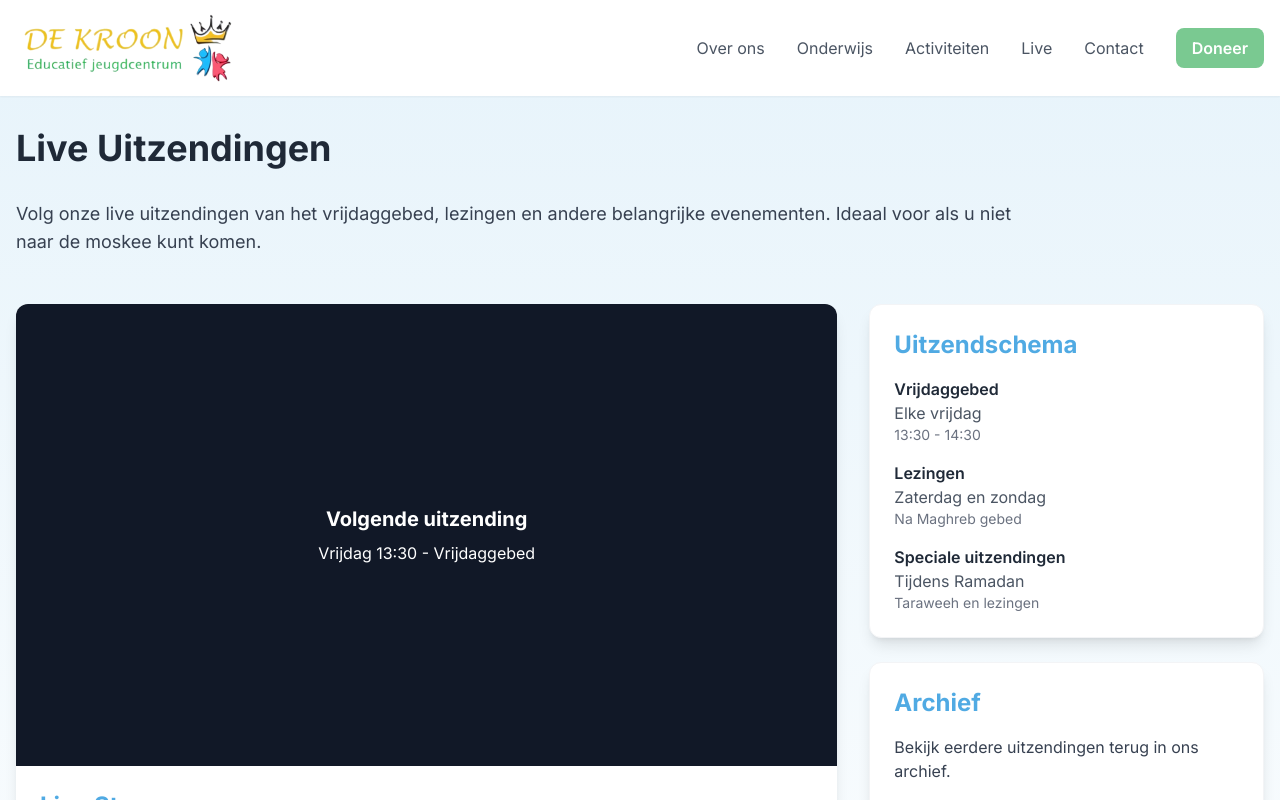
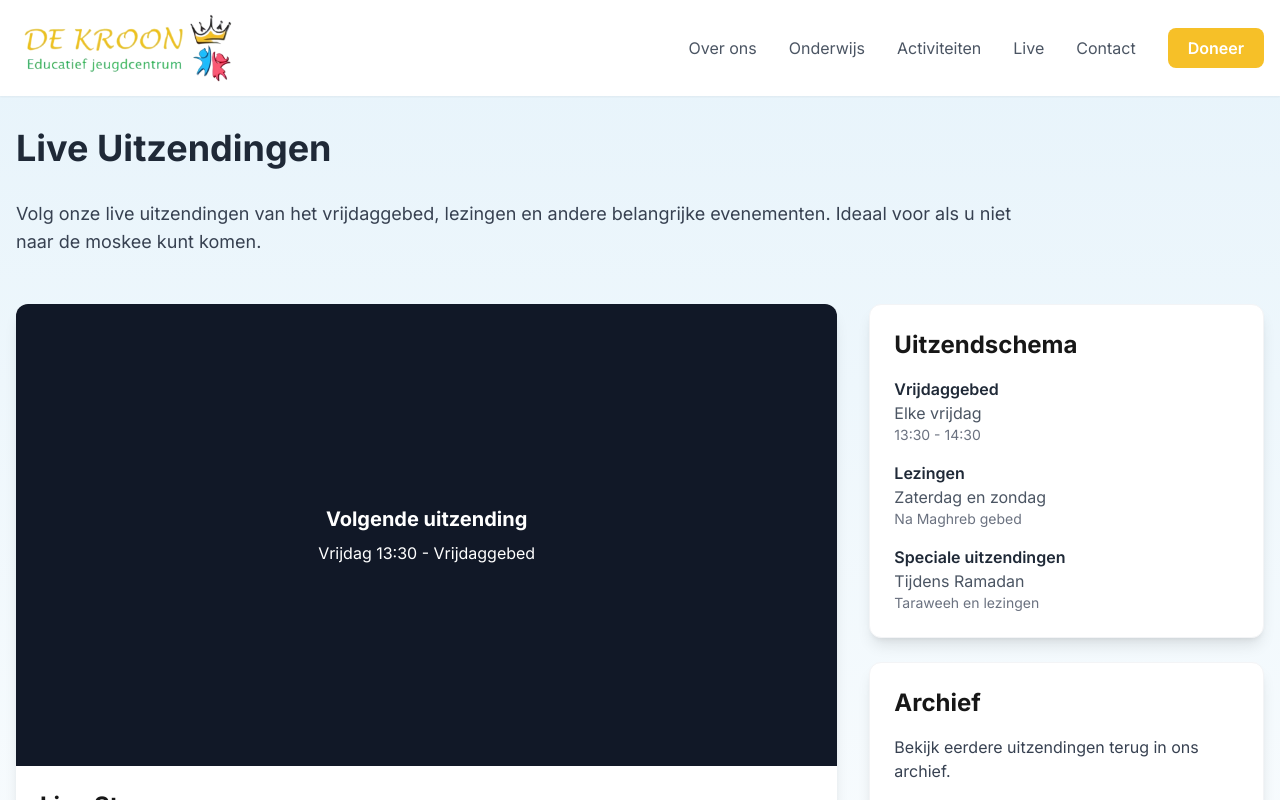
Before and after one commit to nabil-ziani/de-kroon, a Next.js app: page /live in a window 1280 px wide. Shown: the top 800 px of the page. Built offline with nearby package versions, Linux system fonts and the light colour scheme.

Commit message:
change colors

```diff
--- a/components/course-section.tsx
+++ b/components/course-section.tsx
@@ -51,7 +51,7 @@ export default function CourseSection() {
                             />
                         </div>
                         <div className="p-6">
-                            <span className="text-sm text-blue font-semibold">
+                            <span className="text-sm text-boy font-semibold">
                                 {course.category}
                             </span>
                             <h3 className="text-xl font-bold text-gray-800 mt-2">
@@ -60,7 +60,7 @@ export default function CourseSection() {
                             <p className="text-gray-700 mt-2">{course.description}</p>
                             <Link
                                 href={`/courses/${course.id}`}
-                                className="mt-4 inline-block bg-green text-white px-4 py-2 rounded-lg hover:opacity-90 transition-colors"
+                                className="mt-4 inline-block bg-accent text-white px-4 py-2 rounded-lg hover:opacity-90 transition-colors"
                             >
                                 Meer informatie
                             </Link>
@@ -72,7 +72,7 @@ export default function CourseSection() {
             <div className="text-center mt-12">
                 <Link
                     href="/courses"
-                    className="inline-flex items-center justify-center bg-yellow text-blue px-8 py-3 rounded-lg font-semibold hover:opacity-90 transition-colors"
+                    className="inline-flex items-center justify-center bg-crown text-boy px-8 py-3 rounded-lg font-semibold hover:opacity-90 transition-colors"
                 >
                     Bekijk alle cursussen
                     <svg
--- a/components/cta-section.tsx
+++ b/components/cta-section.tsx
@@ -8,20 +8,20 @@ export default function CTASection() {
                     <h2 className="text-3xl md:text-4xl font-bold text-white mb-6">
                         Steun Moskee De Kroon
                     </h2>
-                    <p className="text-blue-100 text-lg mb-8 max-w-2xl mx-auto">
+                    <p className="text-white/80 text-lg mb-8 max-w-2xl mx-auto">
                         Help ons om onderwijs en gemeenschapsactiviteiten mogelijk te maken.
                         Uw bijdrage maakt het verschil.
                     </p>
                     <div className="flex flex-col sm:flex-row gap-4 justify-center">
                         <Link
                             href="/donatie"
-                            className="bg-yellow text-blue px-8 py-4 rounded-lg font-semibold hover:opacity-90 transition-colors"
+                            className="bg-crown text-boy px-8 py-4 rounded-lg font-semibold hover:opacity-90 transition-colors"
                         >
                             Doneer nu
                         </Link>
                         <Link
                             href="/vrijwilliger"
-                            className="bg-green text-white px-8 py-4 rounded-lg font-semibold hover:opacity-90 transition-colors"
+                            className="bg-accent text-white px-8 py-4 rounded-lg font-semibold hover:opacity-90 transition-colors"
                         >
                             Word vrijwilliger
                         </Link>
--- a/components/navbar.tsx
+++ b/components/navbar.tsx
@@ -37,14 +37,15 @@ export default function Navbar() {
                             <Link
                                 key={item.name}
                                 href={item.href}
-                                className="text-gray-600 hover:text-blue transition-colors"
+                                className="relative text-gray-600 group"
                             >
                                 {item.name}
+                                <span className="absolute bottom-0 left-0 w-0 h-0.5 bg-crown transition-all duration-300 group-hover:w-full" />
                             </Link>
                         ))}
                         <Link
                             href="/donatie"
-                            className="bg-green text-white px-4 py-2 rounded-lg font-semibold hover:opacity-90 transition-colors"
+                            className="bg-crown text-white px-5 py-2 rounded-lg font-semibold hover:opacity-90 transition-colors"
                         >
                             Doneer
                         </Link>
@@ -82,15 +83,16 @@ export default function Navbar() {
                                 <Link
                                     key={item.name}
                                     href={item.href}
-                                    className="text-gray-600 hover:text-blue transition-colors"
+                                    className="relative text-gray-600 group inline-block"
                                     onClick={() => setIsOpen(false)}
                                 >
                                     {item.name}
+                                    <span className="absolute bottom-0 left-0 w-0 h-0.5 bg-crown transition-all duration-300 group-hover:w-full" />
                                 </Link>
                             ))}
                             <Link
                                 href="/donatie"
-                                className="bg-green text-white px-4 py-2 rounded-lg font-semibold hover:opacity-90 transition-colors inline-block text-center"
+                                className="bg-accent text-white px-4 py-2 rounded-lg font-semibold hover:opacity-90 transition-colors inline-block text-center"
                                 onClick={() => setIsOpen(false)}
                             >
                                 Doneer
--- a/components/prayer-times.tsx
+++ b/components/prayer-times.tsx
@@ -30,7 +30,7 @@ export default function PrayerTimes() {
         <div className="max-w-4xl mx-auto">
             {/* Datum weergave */}
             <div className="text-center mb-8">
-                <p className="text-lg text-blue">
+                <p className="text-lg text-boy">
                     {format(currentDate, 'EEEE d MMMM yyyy', { locale: nl })}
                 </p>
             </div>
@@ -44,10 +44,10 @@ export default function PrayerTimes() {
                     >
                         <div className="text-center">
                             <span className="text-2xl mb-2 block">{prayer.icon}</span>
-                            <h3 className="text-lg font-semibold text-blue mb-1">
+                            <h3 className="text-lg font-semibold text-boy mb-1">
                                 {prayer.name}
                             </h3>
-                            <p className="text-xl font-bold text-green">{prayer.time}</p>
+                            <p className="text-xl font-bold text-accent">{prayer.time}</p>
                         </div>
                     </div>
                 ))}
@@ -55,7 +55,7 @@ export default function PrayerTimes() {
 
             {/* Volgende gebed indicator */}
             <div className="mt-8 text-center">
-                <p className="text-blue">
+                <p className="text-boy">
                     Volgende gebed: <span className="font-bold">Asr</span> over{' '}
                     <span className="font-bold">2 uur en 15 minuten</span>
                 </p>
--- a/tailwind.config.ts
+++ b/tailwind.config.ts
@@ -9,14 +9,33 @@ const config: Config = {
   theme: {
     extend: {
       colors: {
-        blue: "#50aae3",    // Lichter, vrolijker blauw
-        green: "#7ac991",   // Fris groen
-        yellow: "#fdcf71",  // Warm geel
-        red: "#e57373"      // Zacht rood
-      },
-      fontFamily: {
-        nunito: ['Nunito', 'sans-serif'],
-        sans: ['Inter', 'system-ui', 'sans-serif'],
+        // Primaire kleuren van het logo
+        girl: "#fa5776",    // Roze voor meisje
+        boy: "#1dbdfe",     // Lichtblauw voor jongen
+        crown: "#f6c028",   // Geel voor de kroon
+        accent: "#2fae55",  // Groen voor subtext/accenten
+
+        // Afgeleide kleuren voor moderne UI
+        pink: {
+          light: "#ffd9e3",
+          DEFAULT: "#fa5776",
+          dark: "#d94563",
+        },
+        azure: {
+          light: "#e8f7ff",
+          DEFAULT: "#1dbdfe",
+          dark: "#199ad4",
+        },
+        yellow: {
+          light: "#fff3d6",
+          DEFAULT: "#f6c028",
+          dark: "#d9a820",
+        },
+        green: {
+          light: "#e8f5eb",
+          DEFAULT: "#2fae55",
+          dark: "#278f46",
+        },
       },
     },
   },
```
Also changed, not shown: components/footer.tsx (+12 -12 lines), components/hero.tsx (+6 -6 lines), components/live-section.tsx (+7 -7 lines), components/volunteer-section.tsx (+4 -4 lines).
